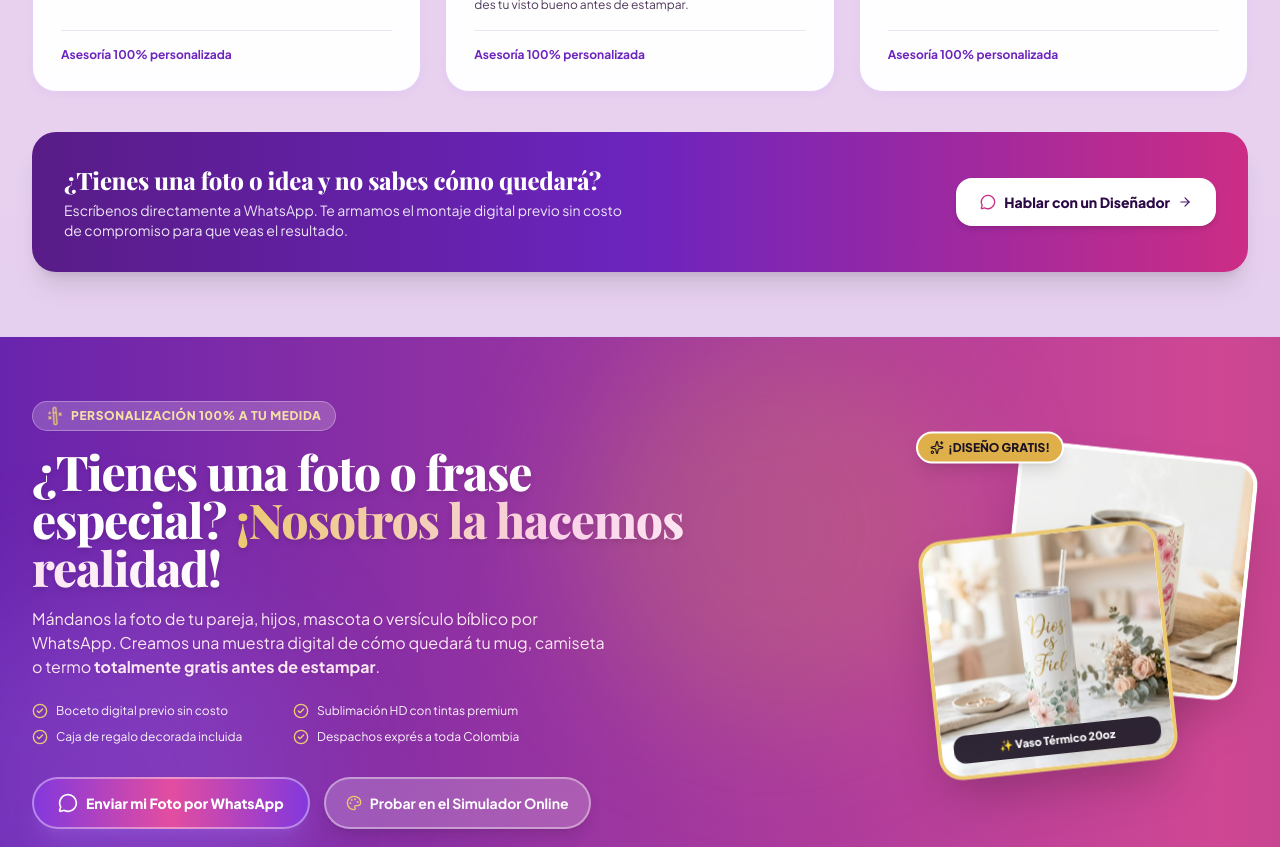
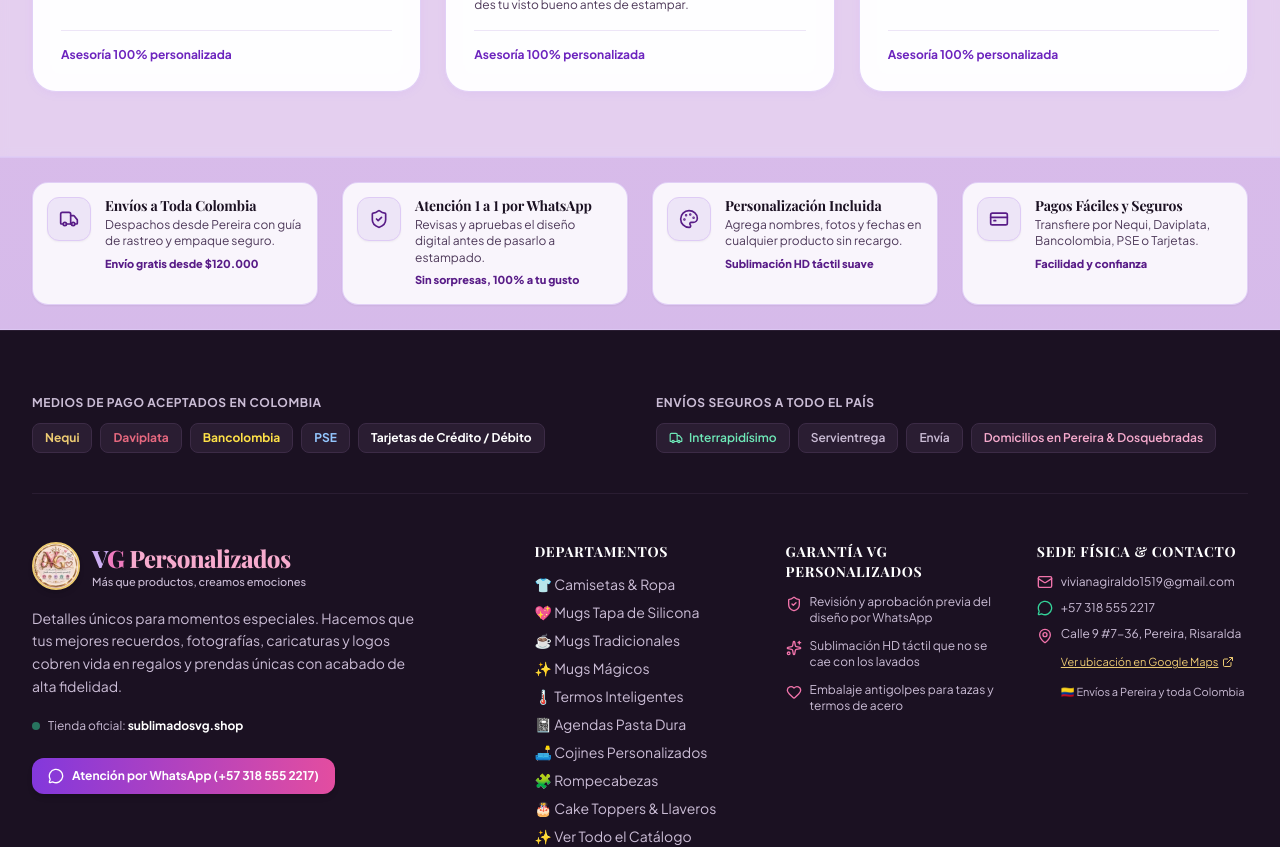
Before and after one commit to totalagroapps/sublimadosvg-shop, a React (Vite) app: page / in a window 1280 px wide. Shown: the part 5300-6147 px from the top of the page. Built offline with nearby package versions, Linux system fonts and the light colour scheme.

Commit message:
refactor: remover llamada a WhatsApp de montaje digital y seccion CustomIdeaBanner

```diff
--- a/src/App.tsx
+++ b/src/App.tsx
@@ -11,7 +11,6 @@ import { HeroDescriptionSection } from './components/HeroDescriptionSection';
 import { MagicFeatureShowcase } from './components/MagicFeatureShowcase';
 import { HowItWorksSteps } from './components/HowItWorksSteps';
 import { TrustBar } from './components/TrustBar';
-import { CustomIdeaBanner } from './components/CustomIdeaBanner';
 import { ProductGrid } from './components/ProductGrid';
 import { ProductDetailPage } from './components/ProductDetailPage';
 import { Footer } from './components/Footer';
@@ -356,14 +355,7 @@ export function App() {
             {/* 4. Cómo Funciona la Magia en 3 Pasos */}
             <HowItWorksSteps />
 
-            {/* 6. Interactive Callout: Cotizar / Diseñar desde Cero */}
-            <CustomIdeaBanner
-              onOpenCustomizer={() => {
-                if (products.length > 0) handleOpenProduct(products[0]);
-              }}
-            />
-
-            {/* 7. Boutique Trust Bar */}
+            {/* 5. Boutique Trust Bar */}
             <TrustBar />
           </>
         )}
--- a/src/components/HowItWorksSteps.tsx
+++ b/src/components/HowItWorksSteps.tsx
@@ -1,16 +1,7 @@
 import React from 'react';
-import { Sparkles, MessageCircle, ArrowRight, Palette, CheckCircle2, Truck } from 'lucide-react';
-import { STORE_CONFIG } from '../data/products';
+import { Sparkles, Palette, CheckCircle2, Truck } from 'lucide-react';
 
 export const HowItWorksSteps: React.FC = () => {
-  const handleWhatsAppConsult = () => {
-    const message = `¡Hola VG Personalizados! 👋 Deseo asesoría para personalizar un detalle. ¿Cómo acordamos el diseño de mi foto o frase? 😊`;
-    window.open(
-      `https://wa.me/${STORE_CONFIG.whatsappNumber}?text=${encodeURIComponent(message)}`,
-      '_blank',
-      'noopener,noreferrer'
-    );
-  };
 
   const steps = [
     {
@@ -100,28 +91,6 @@ export const HowItWorksSteps: React.FC = () => {
           })}
         </div>
 
-        {/* Direct consultation CTA */}
-        <div className="mt-10 p-6 sm:p-8 rounded-3xl bg-gradient-to-r from-purple-800 via-purple-700 to-pink-600 text-white flex flex-col sm:flex-row items-center justify-between gap-6 shadow-xl">
-          <div className="space-y-1 text-center sm:text-left">
-            <h3 className="font-heading font-extrabold text-xl sm:text-2xl">
-              ¿Tienes una foto o idea y no sabes cómo quedará?
-            </h3>
-            <p className="text-xs sm:text-sm text-purple-100 max-w-xl">
-              Escríbenos directamente a WhatsApp. Te armamos el montaje digital previo sin costo de compromiso para que veas el resultado.
-            </p>
-          </div>
-
-          <button
-            type="button"
-            onClick={handleWhatsAppConsult}
-            className="shrink-0 py-3.5 px-6 rounded-2xl bg-white text-purple-950 font-extrabold text-xs sm:text-sm shadow-md hover:shadow-lg hover:scale-105 active:scale-95 transition-all flex items-center gap-2"
-          >
-            <MessageCircle className="w-4 h-4 text-pink-600" />
-            <span>Hablar con un Diseñador</span>
-            <ArrowRight className="w-3.5 h-3.5 text-purple-900" />
-          </button>
-        </div>
-
       </div>
     </section>
   );
```
